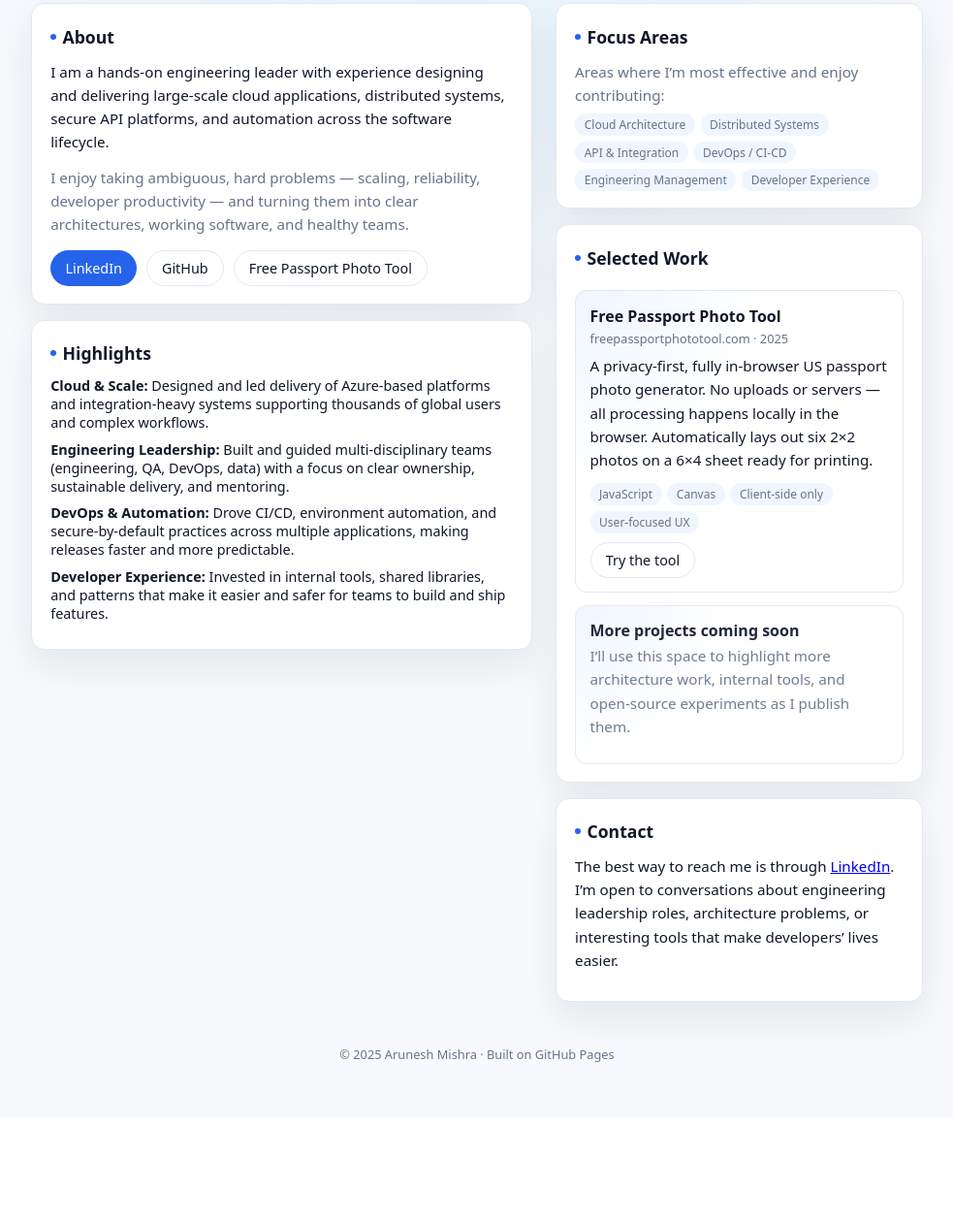
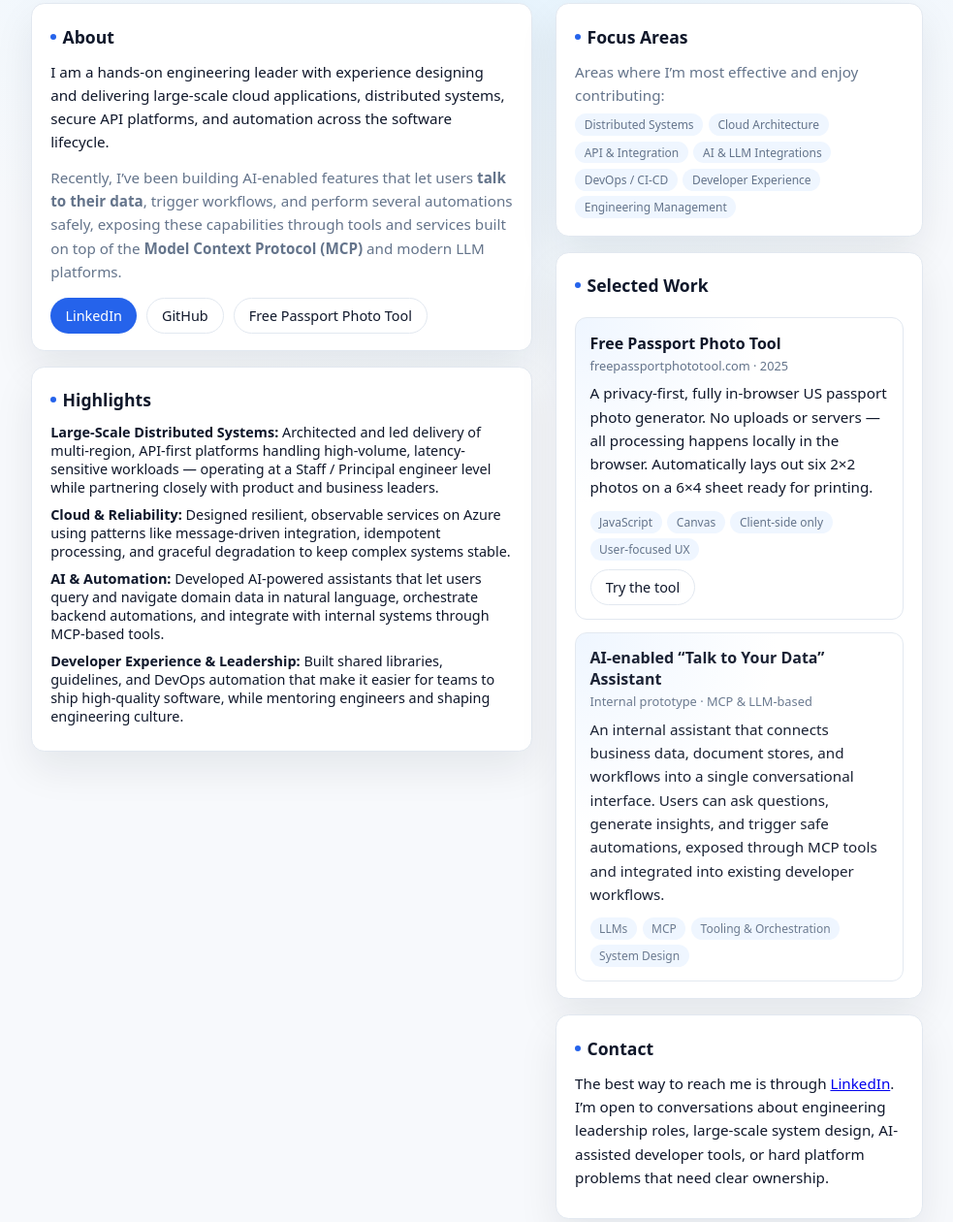
Before and after one commit to aruneshmishra/aruneshmishra.github.io, a plain HTML site: page index.html in a window 1280 px wide. Shown: the part 219-1479 px from the top of the page at 97% size, without its empty margins (148-1131 px from the left). Before the commit the page ends 1371 px from the top, so only its background shows below. Drawn offline with Linux system fonts and the light colour scheme.

Commit message:
Revise content for AI and distributed systems emphasis
Updated the description meta tag and various text sections to reflect a focus on AI-enabled experiences and large-scale distributed systems.

```diff
--- a/index.html
+++ b/index.html
@@ -4,13 +4,13 @@
   <meta charset="UTF-8" />
   <meta name="viewport" content="width=device-width, initial-scale=1.0" />
   <title>Arunesh Mishra – Engineering Leader & Architect</title>
-  <meta name="description" content="Arunesh Mishra – hands-on Engineering Leader and Architect building large-scale cloud platforms, secure APIs, and developer-focused tools such as FreePassportPhotoTool.com." />
+  <meta name="description" content="Arunesh Mishra – hands-on Engineering Leader and Architect building large-scale cloud platforms, AI-enabled experiences, and developer-focused tools such as FreePassportPhotoTool.com." />
 
   <link rel="icon" href="favicon.ico" />
 
   <!-- OpenGraph -->
   <meta property="og:title" content="Arunesh Mishra – Engineering Leader & Architect" />
-  <meta property="og:description" content="Engineering leader specializing in cloud platforms, distributed systems, and developer experience. Explore projects and tools including Free Passport Photo Tool." />
+  <meta property="og:description" content="Engineering leader specializing in large-scale distributed systems, cloud platforms, AI-enabled automation, and developer experience." />
   <meta property="og:type" content="website" />
   <meta property="og:url" content="https://aruneshmishra.github.io" />
 
@@ -302,8 +302,8 @@
           <span class="role-pill">Builder</span>
         </div>
         <p class="subtitle">
-          I lead teams that build reliable, secure, cloud-native systems — with a strong focus on developer
-          experience, automation, and shipping solutions that actually get used.
+          I lead teams that build reliable, secure, cloud-native systems — with a strong focus on distributed
+          architectures, AI-enabled experiences, and developer productivity.
         </p>
       </div>
 
@@ -329,8 +329,10 @@
             and automation across the software lifecycle.
           </p>
           <p class="text-subtle">
-            I enjoy taking ambiguous, hard problems — scaling, reliability, developer productivity —
-            and turning them into clear architectures, working software, and healthy teams.
+            Recently, I’ve been building AI-enabled features that let users
+            <strong>talk to their data</strong>, trigger workflows, and perform several automations safely,
+            exposing these capabilities through tools and services built on top of the
+            <strong>Model Context Protocol (MCP)</strong> and modern LLM platforms.
           </p>
 
           <div class="links-row">
@@ -350,24 +352,25 @@
           <h2><span class="dot"></span> Highlights</h2>
           <ul class="highlight-list">
             <li>
-              <span class="label">Cloud & Scale:</span>
-              Designed and led delivery of Azure-based platforms and integration-heavy systems supporting
-              thousands of global users and complex workflows.
+              <span class="label">Large-Scale Distributed Systems:</span>
+              Architected and led delivery of multi-region, API-first platforms handling high-volume,
+              latency-sensitive workloads — operating at a Staff / Principal engineer level while
+              partnering closely with product and business leaders.
             </li>
             <li>
-              <span class="label">Engineering Leadership:</span>
-              Built and guided multi-disciplinary teams (engineering, QA, DevOps, data) with a focus on
-              clear ownership, sustainable delivery, and mentoring.
+              <span class="label">Cloud & Reliability:</span>
+              Designed resilient, observable services on Azure using patterns like message-driven
+              integration, idempotent processing, and graceful degradation to keep complex systems stable.
             </li>
             <li>
-              <span class="label">DevOps & Automation:</span>
-              Drove CI/CD, environment automation, and secure-by-default practices across multiple applications,
-              making releases faster and more predictable.
+              <span class="label">AI & Automation:</span>
+              Developed AI-powered assistants that let users query and navigate domain data in natural language,
+              orchestrate backend automations, and integrate with internal systems through MCP-based tools.
             </li>
             <li>
-              <span class="label">Developer Experience:</span>
-              Invested in internal tools, shared libraries, and patterns that make it easier and safer
-              for teams to build and ship features.
+              <span class="label">Developer Experience & Leadership:</span>
+              Built shared libraries, guidelines, and DevOps automation that make it easier for teams to ship
+              high-quality software, while mentoring engineers and shaping engineering culture.
             </li>
           </ul>
         </div>
@@ -381,12 +384,13 @@
             Areas where I’m most effective and enjoy contributing:
           </p>
           <div class="tag-list">
+            <span class="tag">Distributed Systems</span>
             <span class="tag">Cloud Architecture</span>
-            <span class="tag">Distributed Systems</span>
             <span class="tag">API & Integration</span>
+            <span class="tag">AI & LLM Integrations</span>
             <span class="tag">DevOps / CI-CD</span>
+            <span class="tag">Developer Experience</span>
             <span class="tag">Engineering Management</span>
-            <span class="tag">Developer Experience</span>
           </div>
         </div>
 
@@ -416,13 +420,22 @@
             </div>
           </div>
 
-          <!-- Reserved space for future projects -->
-          <div class="project" style="margin-top:0.8rem; opacity:0.92;">
-            <div class="project-title">More projects coming soon</div>
-            <p class="text-subtle">
-              I’ll use this space to highlight more architecture work, internal tools, and open-source experiments
-              as I publish them.
+          <div class="project" style="margin-top:0.8rem; opacity:0.95;">
+            <div class="project-title">AI-enabled “Talk to Your Data” Assistant</div>
+            <div class="project-meta">
+              <span>Internal prototype · MCP & LLM-based</span>
+            </div>
+            <p>
+              An internal assistant that connects business data, document stores, and workflows into a single
+              conversational interface. Users can ask questions, generate insights, and trigger safe automations,
+              exposed through MCP tools and integrated into existing developer workflows.
             </p>
+            <div class="tag-list">
+              <span class="tag">LLMs</span>
+              <span class="tag">MCP</span>
+              <span class="tag">Tooling & Orchestration</span>
+              <span class="tag">System Design</span>
+            </div>
           </div>
         </div>
 
@@ -431,8 +444,8 @@
           <p>
             The best way to reach me is through
             <a href="https://www.linkedin.com/in/aruneshmishra" target="_blank" rel="noopener noreferrer">LinkedIn</a>.
-            I’m open to conversations about engineering leadership roles, architecture problems,
-            or interesting tools that make developers’ lives easier.
+            I’m open to conversations about engineering leadership roles, large-scale system design,
+            AI-assisted developer tools, or hard platform problems that need clear ownership.
           </p>
         </div>
       </section>
```
